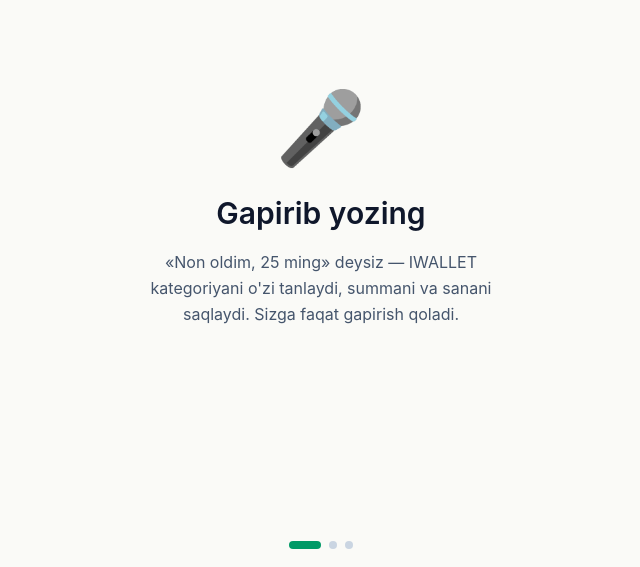
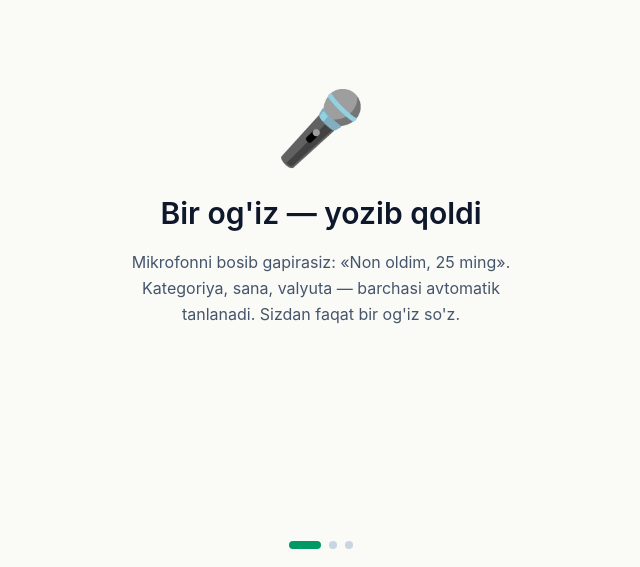
Before and after one commit to Erkaboy0313/iwallet, a Django app: page /app/onboarding/ in a window 1280 px wide. Shown: the part 155-722 px from the top of the page, without its empty margins (319-959 px from the left). Run offline with Django 5.2, Linux system fonts and the light colour scheme; style sheets or scripts are compiled from the project's sources; some libraries are stand-ins or nearby versions.

Commit message:
copy: onboarding cards sharper and more idiomatic
Eric: 'polite, more understandable, more resonant'. Reworked the three
headlines to use Uzbek idioms that land harder than the prior literal
phrasing:
 - 'Bir og'iz — yozib qoldi' (one word — already written) vs the flat
   'Gapirib yozing' — captures the speed promise in a known idiom
 - 'Qarz — esdan chiqmaydi' (debt won't slip your mind) vs the negated
   'Qarzlarni unutmaysiz' — positive framing, shorter
 - 'Pulingiz yo'li — kaftingizda' (your money's path — in your palm)
   vs the bookish 'Pulingizning yo'lini ko'rasiz'

Body copy still leads with a concrete spoken example so the abstraction
in the headline is grounded immediately.

Co-Authored-By: Claude Opus 4.7 (1M context) <noreply@anthropic.com>

```diff
--- a/accounts/templates/accounts/onboarding.html
+++ b/accounts/templates/accounts/onboarding.html
@@ -13,9 +13,9 @@
                      class="w-full max-w-sm text-center"
                      style="display: none">
                 <div class="text-7xl mb-8" aria-hidden="true">🎤</div>
-                <h1 class="text-3xl font-semibold text-slate-900 leading-tight mb-4">Gapirib yozing</h1>
+                <h1 class="text-3xl font-semibold text-slate-900 leading-tight mb-4">Bir og'iz — yozib qoldi</h1>
                 <p class="text-base text-slate-600 leading-relaxed">
-                    «Non oldim, 25 ming» deysiz — IWALLET kategoriyani o'zi tanlaydi, summani va sanani saqlaydi. Sizga faqat gapirish qoladi.
+                    Mikrofonni bosib gapirasiz: «Non oldim, 25 ming». Kategoriya, sana, valyuta — barchasi avtomatik tanlanadi. Sizdan faqat bir og'iz so'z.
                 </p>
             </article>
             <article x-show="card === 1"
@@ -25,9 +25,9 @@
                      class="w-full max-w-sm text-center"
                      style="display: none">
                 <div class="text-7xl mb-8" aria-hidden="true">🤝</div>
-                <h1 class="text-3xl font-semibold text-slate-900 leading-tight mb-4">Qarzlarni unutmaysiz</h1>
+                <h1 class="text-3xl font-semibold text-slate-900 leading-tight mb-4">Qarz — esdan chiqmaydi</h1>
                 <p class="text-base text-slate-600 leading-relaxed">
-                    «Karimga 100 ming berdim» deysiz, qaytarish vaqti yetganda IWALLET eslatma yuboradi. Daftar tutishingiz shart emas.
+                    «Karimga 100 ming berdim» deysiz — IWALLET qarzni eslab qoladi. Qaytarish vaqti yaqinlashganda, sizga eslatma yuboradi. Daftar tutish — endi tarixda.
                 </p>
             </article>
             <article x-show="card === 2"
@@ -37,9 +37,9 @@
                      class="w-full max-w-sm text-center"
                      style="display: none">
                 <div class="text-7xl mb-8" aria-hidden="true">📊</div>
-                <h1 class="text-3xl font-semibold text-slate-900 leading-tight mb-4">Pulingizning yo'lini ko'rasiz</h1>
+                <h1 class="text-3xl font-semibold text-slate-900 leading-tight mb-4">Pulingiz yo'li — kaftingizda</h1>
                 <p class="text-base text-slate-600 leading-relaxed">
-                    Oy oxirida — qayerga ko'p ketganini va qayerda tejaganingizni aniq ko'rinadi. Sodda grafik, aniq raqamlar, ongli moliya.
+                    Har oy oxirida: qayerga ketgan, qancha tejagan, qancha qolgan. Sodda grafik, aniq raqamlar. Pulingiz endi sizning nazoratingizda.
                 </p>
             </article>
         </div>
```
Also changed, not shown: accounts/tests/test_onboarding.py (+4 -4 lines).
